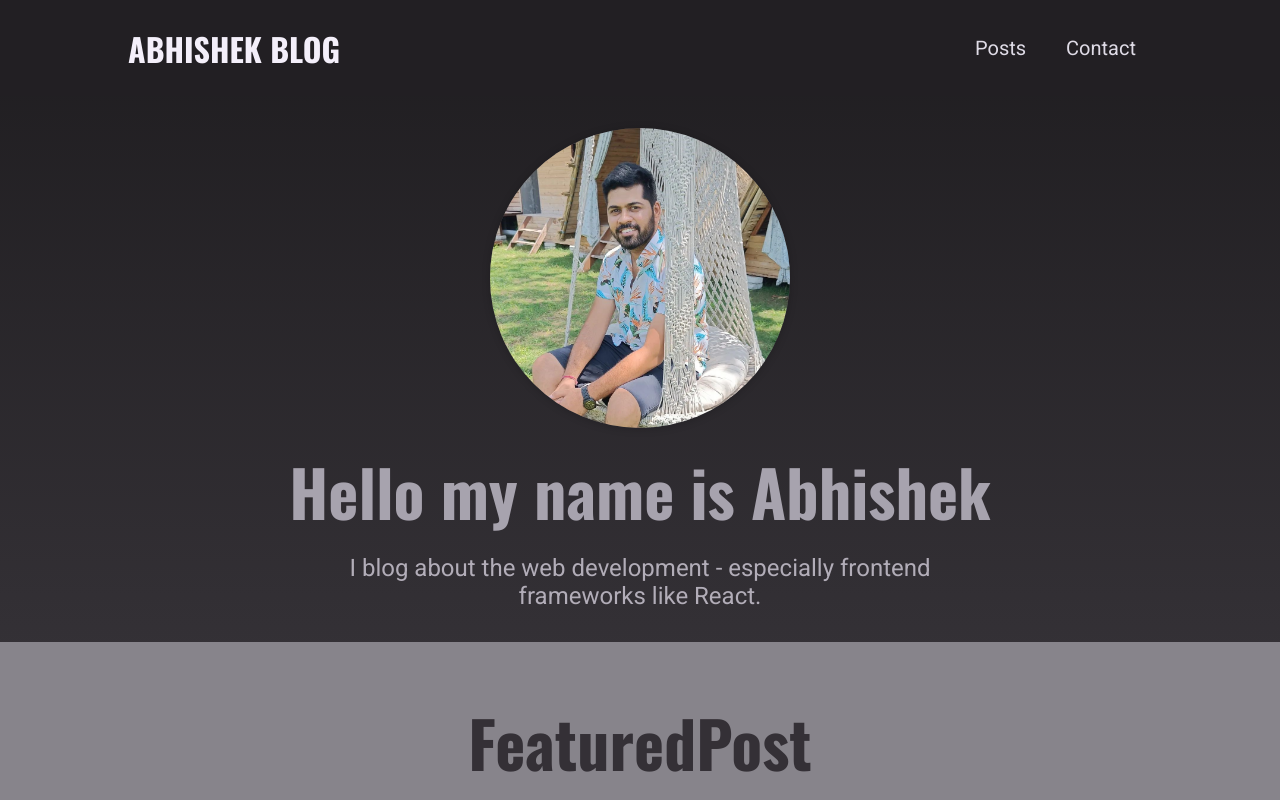
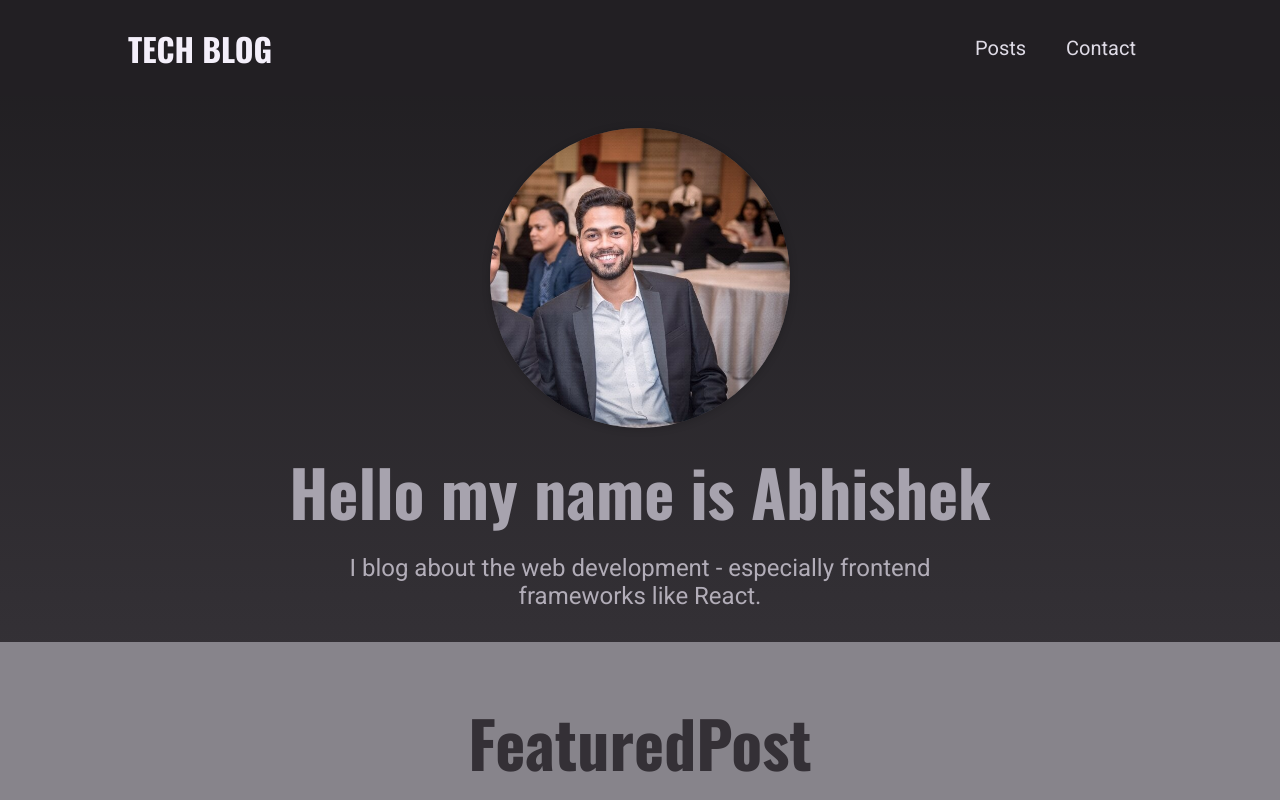
Before and after one commit to abhishek3192/techblog, a Next.js app: page / in a window 1280 px wide. Shown: the top 800 px of the page. Built offline with nearby package versions, Linux system fonts and the light colour scheme.

Commit message:
Image and some text changes

```diff
--- a/components/contact/contact-form.js
+++ b/components/contact/contact-form.js
@@ -125,7 +125,9 @@ const ContactForm = () => {
           />
         </div>
         <div className={classes.actions}>
-          <button type="submit">Send Message</button>
+          <button type="submit" disabled={requestStatus === "pending"}>
+            Send Message
+          </button>
         </div>
       </form>
       {notification && (
--- a/components/layout/logo.js
+++ b/components/layout/logo.js
@@ -2,7 +2,7 @@ import React from "react";
 import classes from "./logo.module.css";
 
 const Logo = () => {
-  return <div className={classes.logo}>Abhishek Blog</div>;
+  return <div className={classes.logo}>Tech Blog</div>;
 };
 
 export default Logo;
--- a/pages/index.js
+++ b/pages/index.js
@@ -7,7 +7,7 @@ const Homepage = (props) => {
   return (
     <>
       <Head>
-        <title>Abhishek Blog</title>
+        <title>Tech Blog</title>
         <meta
           name="description"
           content="I post about the programming and web development"
```
Also changed, not shown: public/images/sites/me.webp.
